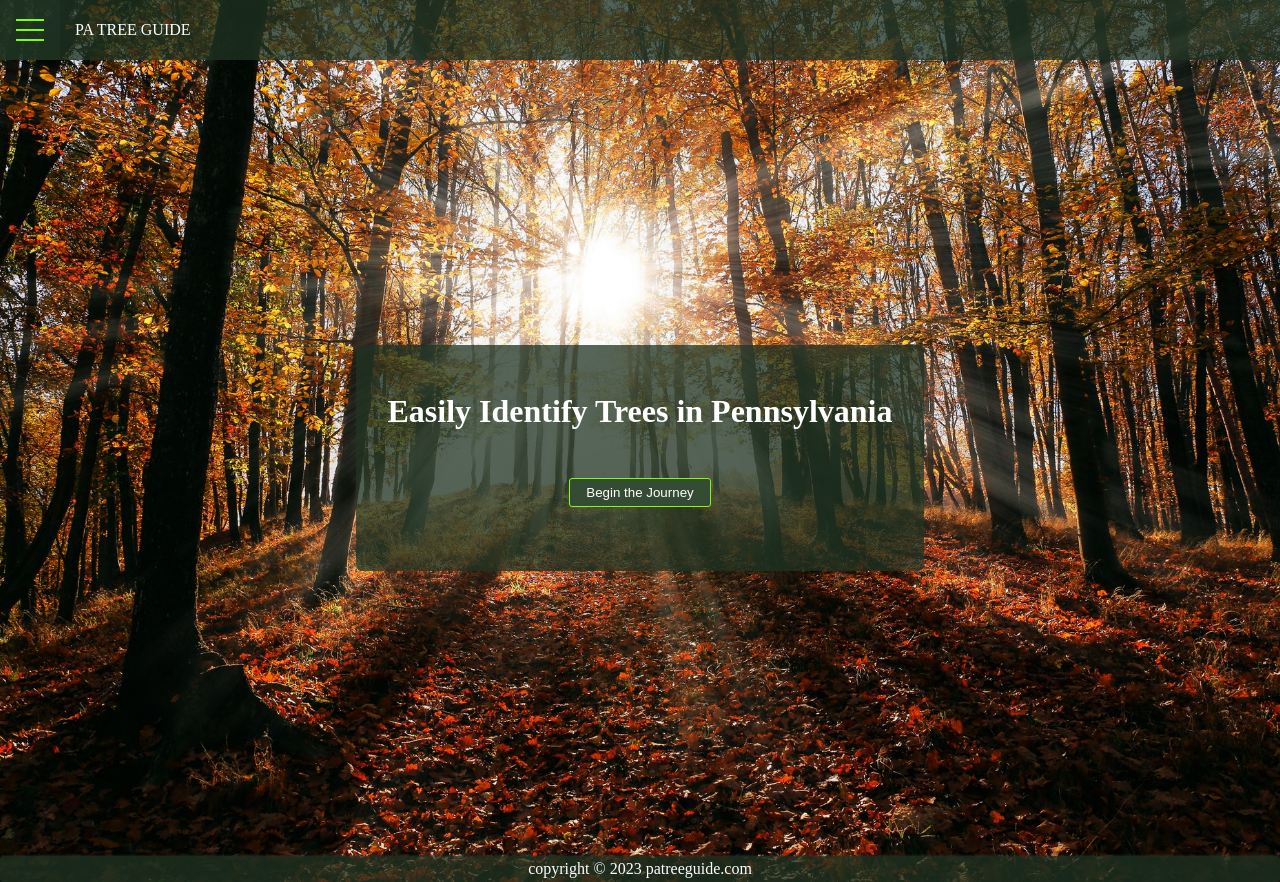
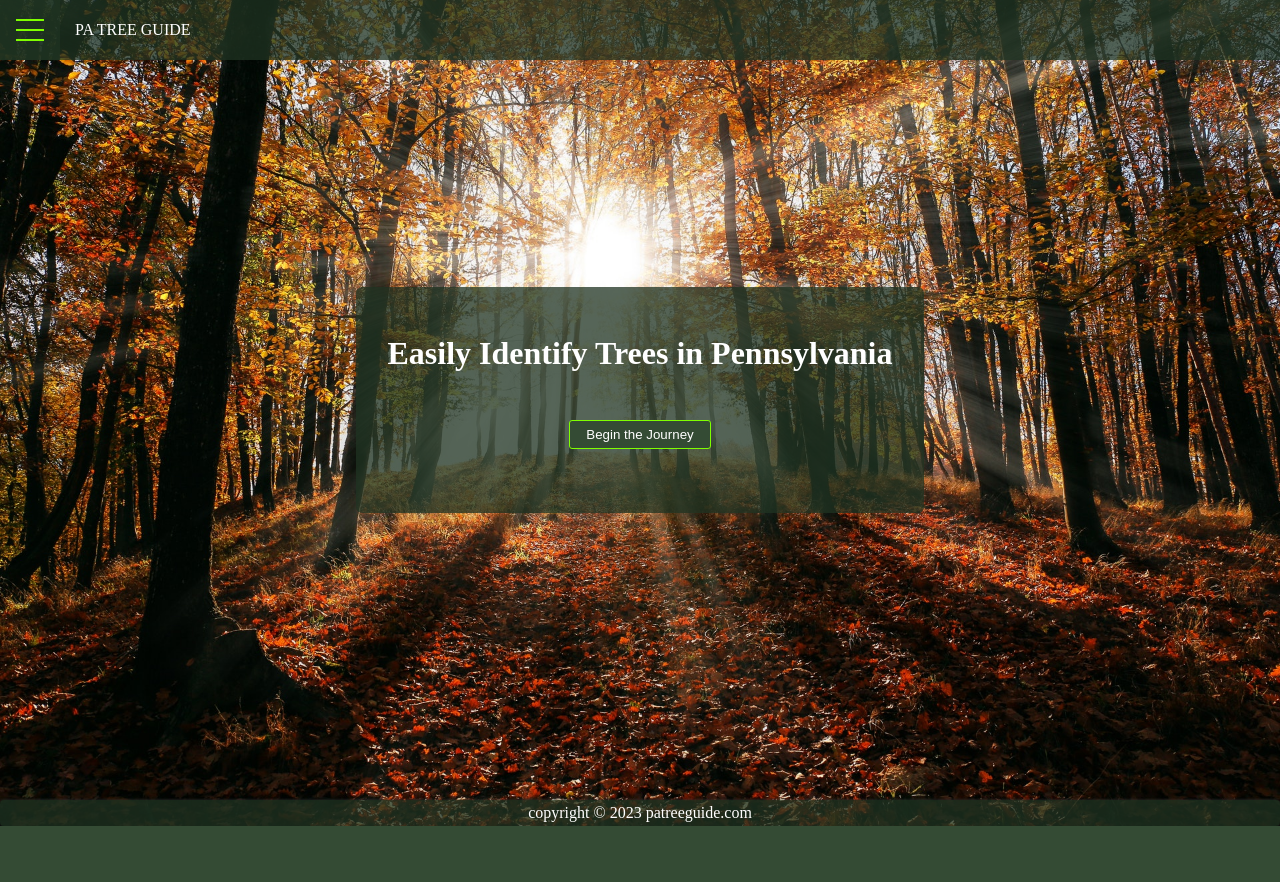
Before and after one commit to danteimerito/patreeguide.com, a Vue app: page / in a window 1280 px wide. After the commit the page ends 826 px from the top, so only its background shows below. Built offline with nearby package versions, Linux system fonts and the light colour scheme.

Commit message:
edit landing page

```diff
--- a/src/components/Intro.vue
+++ b/src/components/Intro.vue
@@ -1,5 +1,5 @@
 <template>
-    <div class="contain-flex">
+    <div class="contain-no-padding">
         <div class="feature-card">
             <h1>Easily Identify Trees in Pennsylvania</h1>
             <button @click="toggleMenu">Begin the Journey</button>
--- a/src/styles/sass.scss
+++ b/src/styles/sass.scss
@@ -157,7 +157,7 @@ body {
 }
 
 footer {
-  margin-top: 3.5rem;
+  // margin-top: 3.5rem;
   // position: fixed;
   display:flex;
   width: 100%;
@@ -462,6 +462,14 @@ footer {
   // transition: var(--menu-speed) all ease;
   overflow: visible;
 }
+.contain-no-padding {
+  display: flex;
+  align-items: center;
+  justify-content: center;
+  min-height: 100vh;
+  height: 100%;
+  overflow: visible;
+}
 
 .single-header {
   display: flex;
@@ -558,6 +566,7 @@ footer {
 }
 
 .single-tree-contain {
+  margin-bottom: 3.5rem;
   padding-top: 116px;
   min-height: 100vh;
   height: 100%;
@@ -574,14 +583,14 @@ footer {
 
 /* scrollbar */
 ::-webkit-scrollbar {
-  width: 7px;
-  height: 7px;
+  width: 12px;
+  height: 12px;
 }
 ::-webkit-scrollbar-track {
   background: var(--green-1);
 }
 ::-webkit-scrollbar-thumb {
-  background: var(--green-1);
+  background: #555;
 }
 ::-webkit-scrollbar-thumb:hover {
   background: #555;
```
